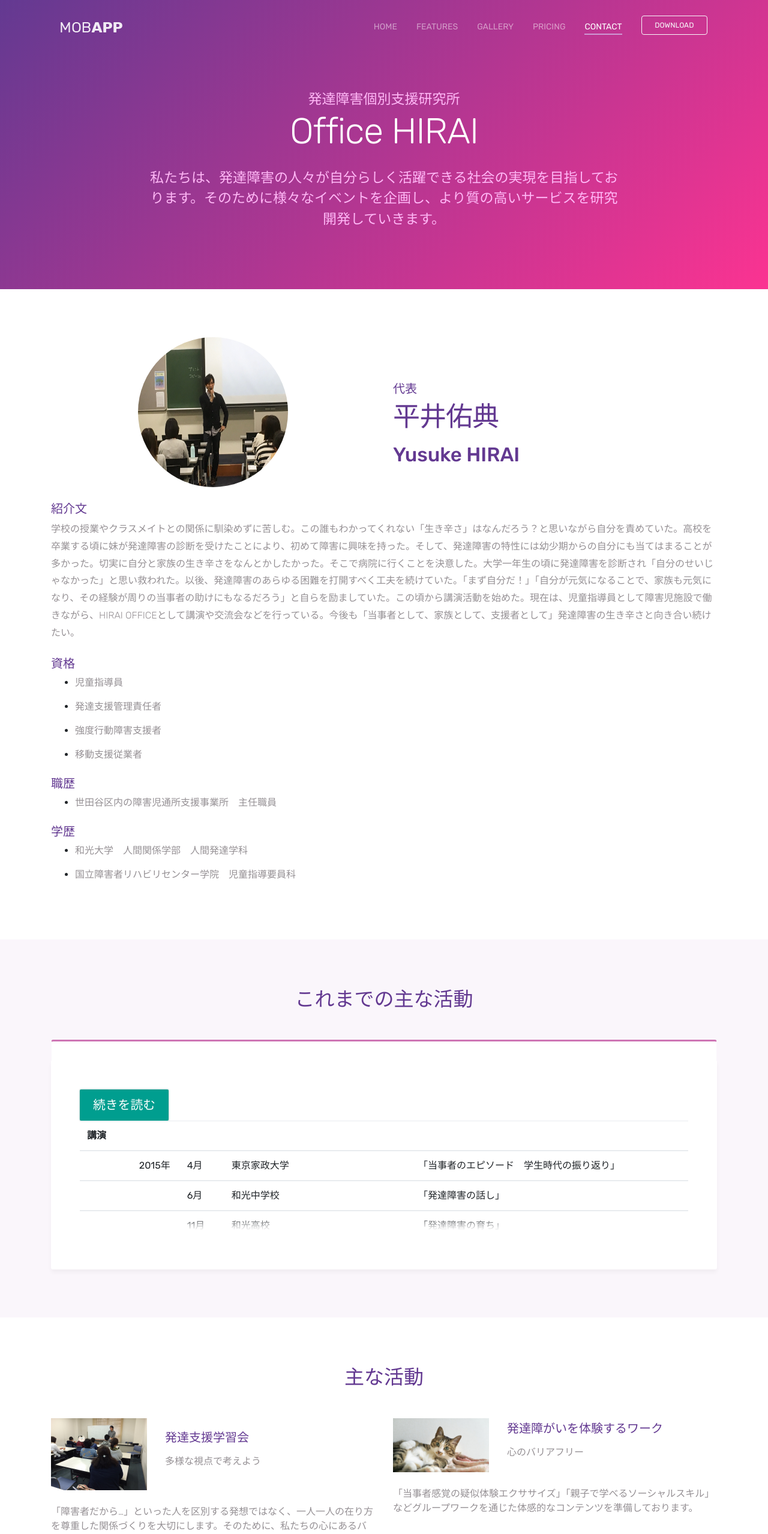
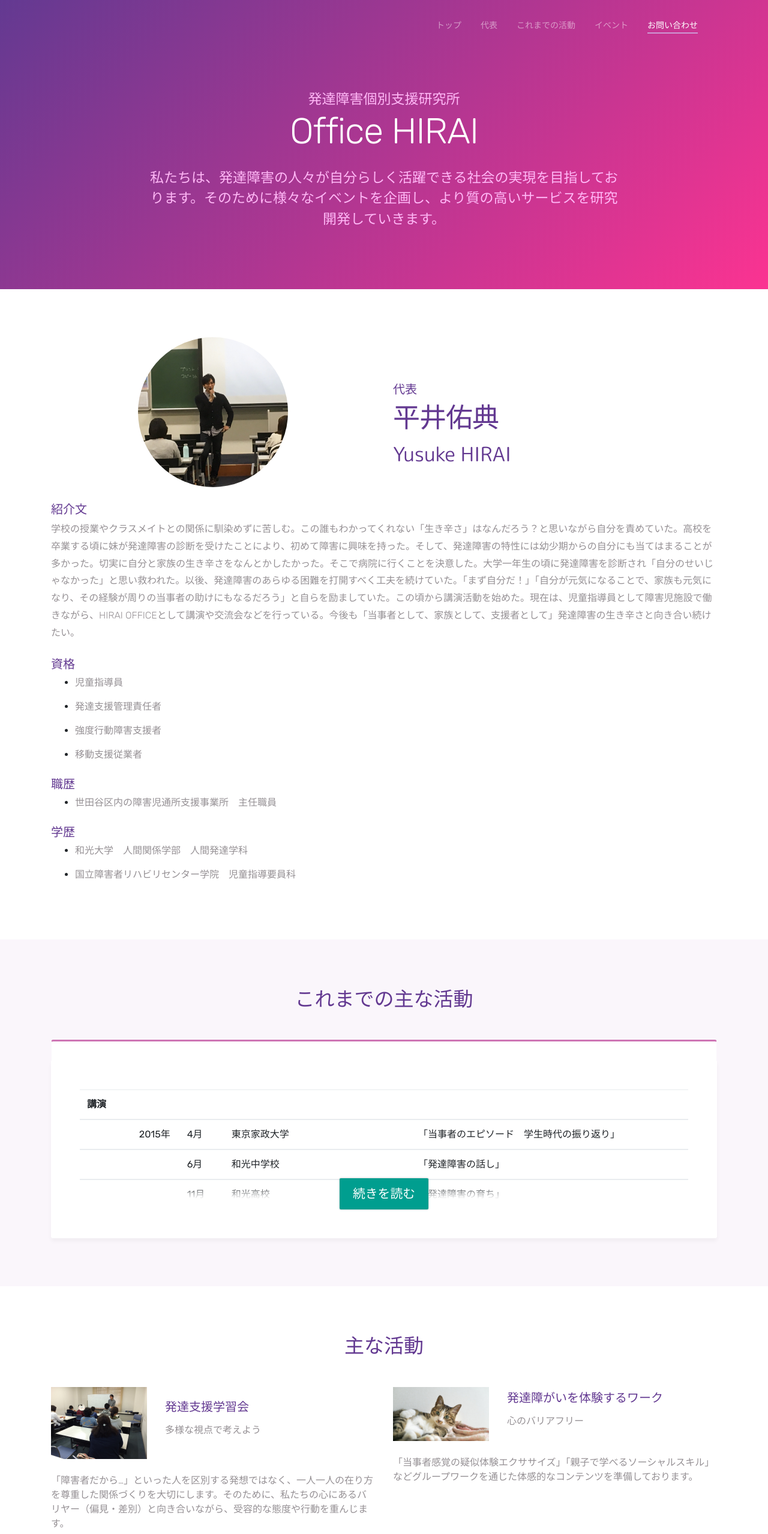
Before and after one commit to office-hirai/office-hirai.github.io, a plain HTML site: page index.html in a window 1280 px wide. Shown: the top 2557 px of the page at 60% size. Drawn offline with Linux system fonts and the light colour scheme.

Commit message:
要素の整理

```diff
--- a/css/style.css
+++ b/css/style.css
@@ -30,6 +30,9 @@ Copyright © All rights Reserved
 
 /* GLOBAL
 ----------------------*/
+html {
+    overflow-x: hidden;
+}
 
 body {
     font-family: 'Rubik', sans-serif;
@@ -53,9 +56,9 @@ h1 {
 }
 
 h2 {
-    /* font-family: dnp-shuei-mgothic-std, sans-serif;
+    font-family: 'M PLUS Rounded 1c', sans-serif;
     font-weight: 600;
-    font-style: normal; */
+    font-style: normal;
     font-size: 45px;
     font-weight: 300;
     color: #633991;
@@ -68,18 +71,18 @@ p.lineh-w {
 }
 
 h3 {
-    /* font-family: dnp-shuei-mgothic-std, sans-serif;
+    font-family: 'M PLUS Rounded 1c', sans-serif;
     font-weight: 600;
-    font-style: normal; */
+    font-style: normal;
     color: #633991;
     font-size: 33px;
     font-weight: 500;
 }
 
 h4 {
-    /* font-family: dnp-shuei-mgothic-std, sans-serif;
+    font-family: 'M PLUS Rounded 1c', sans-serif;
     font-weight: 600;
-    font-style: normal; */
+    font-style: normal;
     font-size: 20px;
     font-weight: 500;
     color: #633991;
@@ -112,7 +115,7 @@ p.lead {
 .btn {
     font-size: 12px;
     font-weight: 400;
-    text-transform: uppercase;
+    /* text-transform: uppercase; */
     padding: 0.375rem 1.35rem;
     transition: all 0.3s ease;
 }
@@ -370,7 +373,7 @@ header {
     border-radius: 50%;
     width: 250px;
     height: 250px;
-    /* object-fit: cover; */
+    object-fit: cover;
 }
 
 @media (max-width:992px) {
@@ -478,7 +481,7 @@ header {
     color: #7a767a;
     font-weight: 300;
 }
-
+/*
 .owl-next.disabled,
 .owl-prev.disabled {
     opacity: 0.5;
@@ -518,7 +521,7 @@ header {
 .owl-theme .owl-dots .owl-dot.active span {
     background: #ff487e;
     box-shadow: 0px 9px 32px 0px rgba(0, 0, 0, 0.07);
-}
+} */
 
 
 /*  IMAGE GALLERY
@@ -538,7 +541,7 @@ header {
 /*  PRICING
 ----------------------*/
 
-@media (max-width:992px) {
+/* @media (max-width:992px) {
     .card-deck {
         -ms-flex-direction: column;
         flex-direction: column;
@@ -589,7 +592,7 @@ header {
 
 .card.pricing .card-body {
     padding: 1.75rem;
-}
+} */
 
 
 /*  CALL TO ACTION
@@ -631,7 +634,7 @@ header {
 ----------------------*/
 
 .social-icons {
-    text-align: right;
+    /* text-align: right; */
 }
 
 .social-icons a {
@@ -665,8 +668,8 @@ header {
 /* もっと読む
  ----------------------*/
  .grad-btn {
-   /* z-index: 2; */
-    /* position: absolute; */
+    z-index: 2;
+    position: absolute;
     right: 0;
     bottom: 0;
     left: 0;
@@ -685,6 +688,9 @@ header {
  }
  .grad-btn::before {
    content: "続きを読む"
+ }
+ .grad-wrap {
+   position: relative;
  }
  .grad-item {
    position: relative;
--- a/index.html
+++ b/index.html
@@ -20,17 +20,7 @@ URI     : https://colorlib.com
     <!-- Font -->
     <link rel="dns-prefetch" href="//fonts.googleapis.com">
     <link href="https://fonts.googleapis.com/css?family=Rubik:300,400,500" rel="stylesheet">
-    <!-- <script>
-  (function(d) {
-    var config = {
-      kitId: 'myj6wgq',
-      scriptTimeout: 3000,
-      async: true
-    },
-    h=d.documentElement,t=setTimeout(function(){h.className=h.className.replace(/\bwf-loading\b/g,"")+" wf-inactive";},config.scriptTimeout),tk=d.createElement("script"),f=false,s=d.getElementsByTagName("script")[0],a;h.className+=" wf-loading";tk.src='https://use.typekit.net/'+config.kitId+'.js';tk.async=true;tk.onload=tk.onreadystatechange=function(){a=this.readyState;if(f||a&&a!="complete"&&a!="loaded")return;f=true;clearTimeout(t);try{Typekit.load(config)}catch(e){}};s.parentNode.insertBefore(tk,s)
-  })(document);
-</script> -->
-
+    <link href="https://fonts.googleapis.com/css?family=M+PLUS+Rounded+1c&display=swap" rel="stylesheet">
     <!-- Bootstrap CSS -->
     <link rel="stylesheet" href="css/bootstrap.min.css">
     <!-- Themify Icons -->
@@ -50,15 +40,14 @@ URI     : https://colorlib.com
             <div class="row">
                 <div class="col-md-12">
                     <nav class="navbar navbar-dark navbar-expand-lg">
-                        <a class="navbar-brand" href="index.html"><img src="images/logo.png" class="img-fluid" alt="logo"></a> <button class="navbar-toggler" type="button" data-toggle="collapse" data-target="#navbar" aria-controls="navbar" aria-expanded="false" aria-label="Toggle navigation"> <span class="navbar-toggler-icon"></span> </button>
+                        <!-- <a class="navbar-brand" href="index.html"><img src="images/logo.png" class="img-fluid" alt="logo"></a> <button class="navbar-toggler" type="button" data-toggle="collapse" data-target="#navbar" aria-controls="navbar" aria-expanded="false" aria-label="Toggle navigation"> <span class="navbar-toggler-icon"></span> </button> -->
                         <div class="collapse navbar-collapse" id="navbar">
                             <ul class="navbar-nav ml-auto">
-                                <li class="nav-item"> <a class="nav-link active" href="#home">HOME <span class="sr-only">(current)</span></a> </li>
-                                <li class="nav-item"> <a class="nav-link" href="#features">FEATURES</a> </li>
-                                <li class="nav-item"> <a class="nav-link" href="#gallery">GALLERY</a> </li>
-                                <li class="nav-item"> <a class="nav-link" href="#pricing">PRICING</a> </li>
-                                <li class="nav-item"> <a class="nav-link" href="#contact">CONTACT</a> </li>
-                                <li class="nav-item"><a href="#" class="btn btn-outline-light my-3 my-sm-0 ml-lg-3">Download</a></li>
+                                <li class="nav-item"> <a class="nav-link active" href="#top">トップ <span class="sr-only">(current)</span></a> </li>
+                                <li class="nav-item"> <a class="nav-link" href="#profile">代表</a> </li>
+                                <li class="nav-item"> <a class="nav-link" href="#activity">これまでの活動</a> </li>
+                                <li class="nav-item"> <a class="nav-link" href="#event">イベント</a> </li>
+                                <li class="nav-item"> <a class="nav-link" href="#contact">お問い合わせ</a> </li>
                             </ul>
                         </div>
                     </nav>
@@ -68,7 +57,7 @@ URI     : https://colorlib.com
     </div>
 
 
-    <header class="bg-gradient" id="home">
+    <header class="bg-gradient" id="top">
         <div class="container mt-5">
             <p class="tagline">発達障害個別支援研究所 </p>
             <h1>Office  HIRAI</h1>
@@ -79,8 +68,7 @@ URI     : https://colorlib.com
 
 
 
-    <div class="section">
-
+    <div class="section" id="profile">
         <div class="container">
             <div class="row">
 
@@ -122,7 +110,7 @@ URI     : https://colorlib.com
     <!-- // end .section -->
 
 
-    <div class="section light-bg">
+    <div class="section light-bg"  id="activity">
         <div class="container">
             <div class="section-title">
                 <!-- <small>FEATURES</small> -->
@@ -144,7 +132,7 @@ URI     : https://colorlib.com
                 </li> -->
             </ul>
             <div class="tab-content">
-                <div class="tab-pane fade show active" id="communication">
+                <div class="tab-pane fade show active">
                     <div class="d-flex flex-column flex-lg-row">
                         <!-- <img src="images/graphic.png" alt="graphic" class="img-fluid rounded align-self-start mr-lg-5 mb-5 mb-lg-0"> -->
                         <div>
@@ -154,7 +142,6 @@ URI     : https://colorlib.com
                                   <input id="trigger1" class="grad-trigger" type="checkbox">
                                   <label class="grad-btn" for="trigger1"></label>
                                   <div class="grad-item">
-
 
                                     <table class="table">
 
@@ -214,14 +201,12 @@ URI     : https://colorlib.com
 
 
 <!-- section pt-0 -->
-    <div class="section">
+    <div class="section" id='event'>
         <div class="container">
             <div class="section-title">
                 <!-- <small>FAQ</small> -->
                 <h3>主な活動</h3>
             </div>
-
-
 
 
                 <div class="row">
@@ -293,24 +278,41 @@ URI     : https://colorlib.com
     </div>
     <!-- // end .section -->
 
-    <div class="section bg-gradient">
+    <div class="section bg-gradient" id="contact">
         <div class="container">
             <div class="call-to-action">
 
                 <h2>ご相談はこちらから</h2>
-                <p class="tagline">Available for all major mobile and desktop platforms. Rapidiously visualize optimal ROI rather than enterprise-wide methods of empowerment. </p>
-                <div class="my-4">
+                <!-- <p class="tagline">Available for all major mobile and desktop platforms. Rapidiously visualize optimal ROI rather than enterprise-wide methods of empowerment. </p> -->
 
-                    <a href="https://docs.google.com/forms/d/e/1FAIpQLSd5abZ1AFjiuiHrRHoeQrKjBPdl2AIRi0pSQ1C0mhNXtXhCrQ/viewform?usp=sf_link" class="btn btn-light"><img src="images/appleicon.png" alt="icon"> App Store</a>
+
+                <div class="my-5">
+                  <div class="">
+                      <!-- <a href="#"><span class="ti-facebook"></span></a> -->
+
+                      <a href="#" class="btn btn-light">
+                        <!-- <span class="ti-facebook"></span> -->
+                        Facebookページ
+                      </a>
+
                   </div>
-                <p class="text-primary"><small><i>*Works on iOS 10.0.5+, Android Kitkat and above. </i></small></p>
+                  <div class="">
+                    <a href="https://docs.google.com/forms/d/e/1FAIpQLSd5abZ1AFjiuiHrRHoeQrKjBPdl2AIRi0pSQ1C0mhNXtXhCrQ/viewform?usp=sf_link" class="btn btn-light">
+                      <!-- <span class="ti-email"></span> -->
+                      お問い合わせフォーム
+                    </a>
+
+                  </div>
+
+                  </div>
+                <!-- <p class="text-primary"><small><i>*Works on iOS 10.0.5+, Android Kitkat and above. </i></small></p> -->
             </div>
         </div>
 
     </div>
     <!-- // end .section -->
 
-    <div class="light-bg py-5" id="contact">
+    <!-- <div class="light-bg py-5" id="contact">
         <div class="container">
             <div class="row">
                 <div class="col-lg-6 text-center text-lg-left">
@@ -338,7 +340,7 @@ URI     : https://colorlib.com
 
         </div>
 
-    </div>
+    </div> -->
     <!-- // end .section -->
     <footer class="my-5 text-center">
         <!-- Copyright removal is not prohibited! -->
```
Lines whose indentation alone changed are shown as unchanged.
